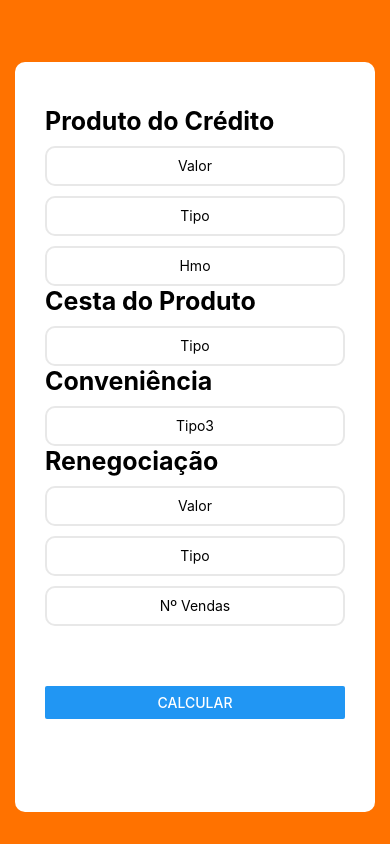
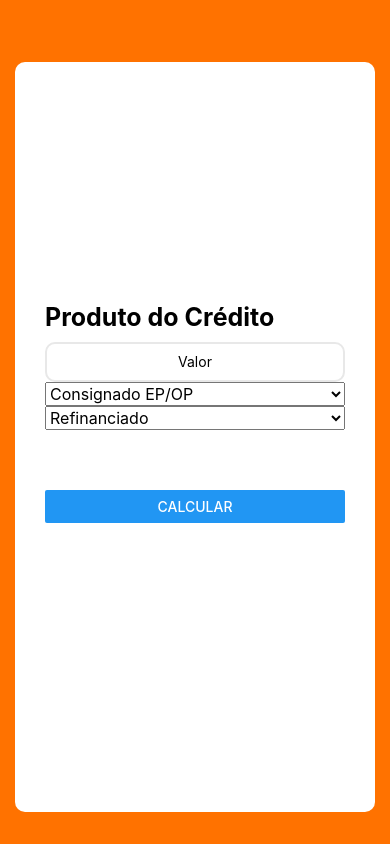
Before and after one commit to bbzitopirulito/calculadorDePontuacao, a React Native app: screen / in a window 390 px wide. Built offline with nearby package versions, Linux system fonts and the light colour scheme.

Commit message:
finishing the Produto do Crédito

```diff
--- a/App.js
+++ b/App.js
@@ -1,36 +1,115 @@
 import React, { Component } from 'react'
-import { StyleSheet, Text, View, TextInput, Button } from 'react-native'
-
+import { StyleSheet, Text, View, TextInput, Button, Picker } from 'react-native'
+import renderIf from './renderIf'
 export default class App extends Component{
   constructor(props) {
     super(props)
     this.state = {
       valor1:'Valor',
-      tipo1:'Tipo',
+      tipo1:0,
+      NorR:'Refinanciado',
+      NorRvalue:0,
+      SpecialTypes:[
+        {
+          name:'Refinanciado',
+        },
+        {
+          name:'Novo'
+        }
+      ],
       Hmo:'Hmo',
       tipo2:'Tipo',
       tipo3:'Tipo3',
       valor2:'Valor',
       tipo4:'Tipo',
-      nrVendas:'Nº Vendas'
+      nrVendas:'Nº Vendas',
+      tipos: [
+        {
+          name:'Consignado EP/OP ',
+          value:0
+        },
+        {
+          name:'Consignado INSS',
+          value:0
+        },
+        {
+          name:'Crediario com Seguro',
+          value:1.5
+        },
+        {
+          name:'Crediario INSS',
+          value:1.5
+        },
+        {
+          name:'Crediario Sem Seguro',
+          value:1
+        },
+        {
+          name:'Lis',
+          value:1
+        },
+        {
+          name:'Parcelamento de Fatura',
+          value:1
+        }
+      ]
     }
     this.calcular = this.calcular.bind(this)
+    this.NorRSet = this.NorRSet.bind(this)
   }
   calcular() {
+    alert(this.state.valor1 + " " + this.state.tipos[this.state.tipo1].name + ' ' + this.state.NorRvalue)
+  }
 
+  NorRSet(value) {
+    this.setState({NorR:value})
+    alert(value)
+    if(this.state.tipo1 == 0 && this.state.NorR == 0){
+      this.setState({NorRvalue:1})
+    }
+    if(this.state.tipo1 == 0 && this.state.NorR == 1) {
+      this.setState({NorRvalue:2.5})
+    }
+    if(this.state.tipo1 == 1 && this.state.NorR == 0) {
+      this.setState({NorRvalue:1.5})
+    }
+    if(this.state.tipo1 == 1 && this.state.NorR == 1) {
+      this.setState({NorRvalue:4.5})
+    }
   }
+
   render() {
+    let tiposPicker1 = this.state.tipos.map((v,k) => {
+      return <Picker.Item value={k} key={k} label={v.name} />
+    })
+    let SpecialTypesPicker = this.state.SpecialTypes.map((v,k) => {
+      return <Picker.Item value={k} key={k} label={v.name} />
+    })
     return (
       <View style={styles.container}>
         <View style={styles.whiteContainer}>
           <View style={styles.whiteView}>
             <View style={styles.componentView}>
               <Text style={styles.title}>Produto do Crédito</Text>
-              <TextInput style={styles.TextInput} value={this.state.valor1} onChangeText={(v)=>this.setState({valor1:v})} />
-              <TextInput style={styles.TextInput} value={this.state.tipo1} onChangeText={(v)=>this.setState({tipo1:v})} />
-              <TextInput style={styles.TextInput} value={this.state.Hmo} onChangeText={(v)=>this.setState({Hmo:v})} />
+              <TextInput style={styles.TextInput} placeholder="Valor" keyboardType={'numeric'} onChangeText={(v)=>this.setState({valor1:v})} />
+              {/* <TextInput style={styles.TextInput} value={this.state.tipo1} onChangeText={(v)=>this.setState({tipo1:v})} /> */}
+              <Picker
+                selectedValue={this.state.tipo1}
+                style={styles.picker}
+                onValueChange={(itemValue, itemIndex) => this.setState({tipo1:itemValue})}>
+                {tiposPicker1}
+              </Picker>
+              {
+                renderIf(this.state.tipo1 == 0 || this.state.tipo1 == 1,
+              <Picker
+                selectedValue={this.state.NorR}
+                style={styles.picker}
+                onValueChange={((itemValue,itemKey) => this.NorRSet(itemValue))}>
+                {SpecialTypesPicker}
+              </Picker>
+              )}
             </View>
-            <View style={styles.componentView}>
+            {/* <View style={styles.componentView}>
               <Text style={styles.title}>Cesta do Produto</Text>
               <TextInput style={styles.TextInput} value={this.state.tipo2} onChangeText={(v)=>this.setState({tipo2:v})} />
             </View>
@@ -45,7 +124,7 @@ export default class App extends Component{
             </View>
             <View style={styles.componentView}>
               <TextInput style={styles.TextInput} value={this.state.nrVendas} onChangeText={(v)=>this.setState({nrVendas:v})} />
-            </View>
+            </View> */}
             <View style={styles.button}>
               <Button title='CALCULAR' onPress={this.calcular}/>
             </View>
@@ -96,5 +175,8 @@ const styles = StyleSheet.create({
   },
   button: {
     marginTop:60
+  },
+  picker:{
+
   }
 })
--- /dev/null
+++ b/renderIf.js
@@ -0,0 +1,7 @@
+export default function renderIf(condition, content) {
+    if (condition) {
+        return content;
+    } else {
+        return null;
+    }
+}
```
